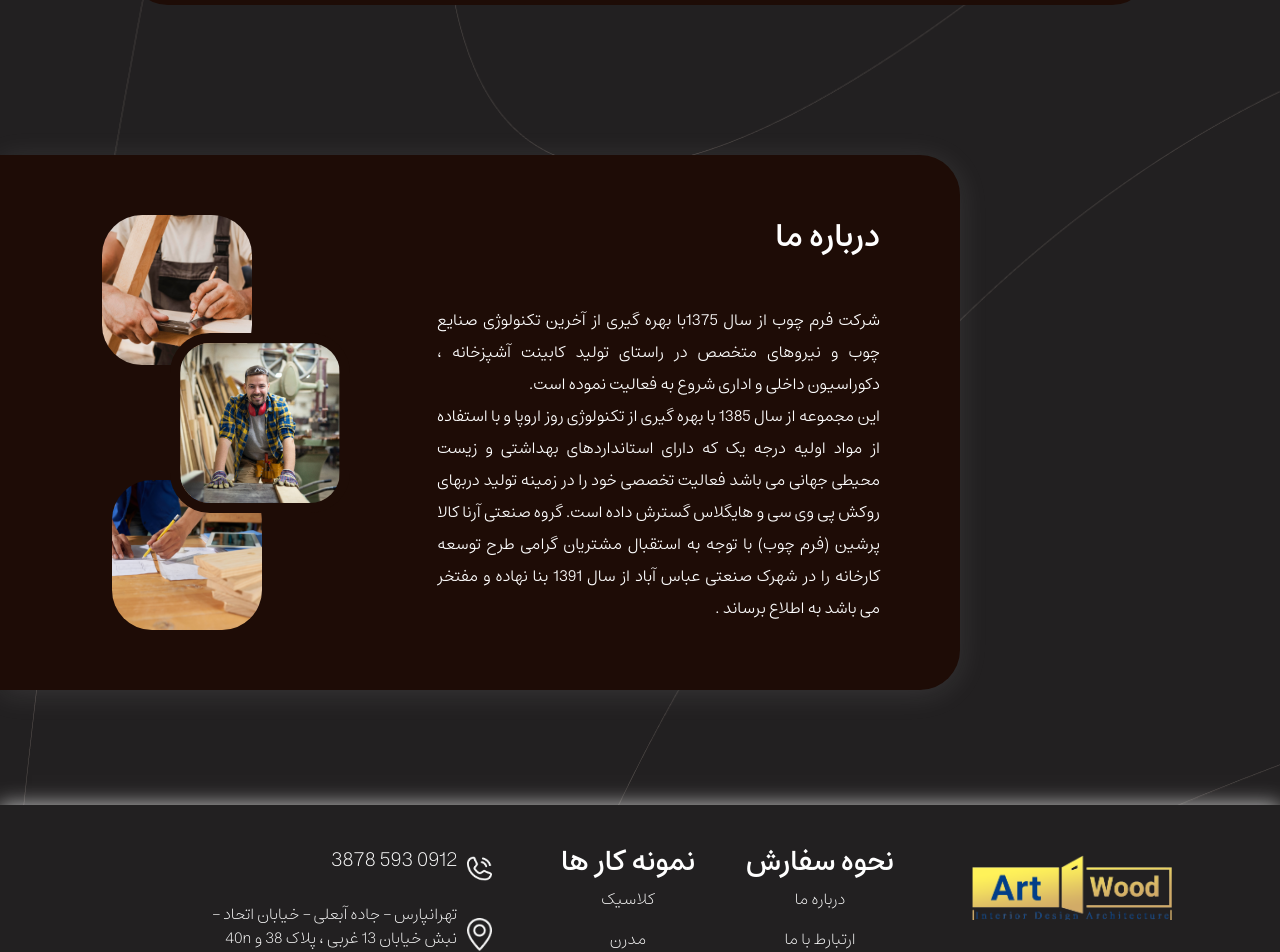
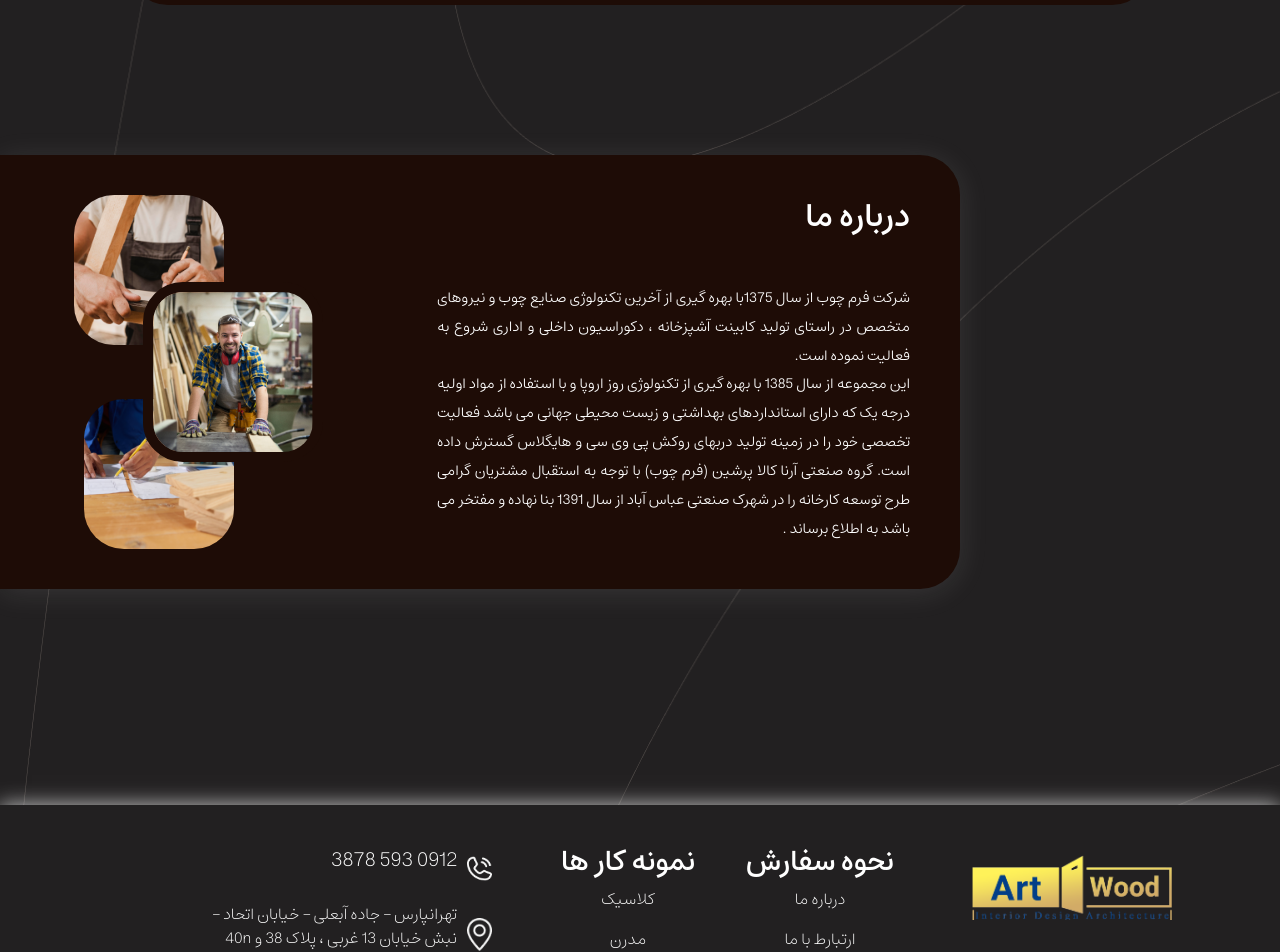
Before and after one commit to Mohammad-PanahiNik/Art-wood, a React (Create React App) app in the folder art-wood/: page / in a window 1280 px wide. Shown: the part 3628-4580 px from the top of the page. Built offline with nearby package versions, Linux system fonts and the light colour scheme.

Commit message:
set responsive for about us section

```diff
--- a/art-wood/src/Components/AboutUs/about-us.css
+++ b/art-wood/src/Components/AboutUs/about-us.css
@@ -1,6 +1,6 @@
 
 .about-us{
-    width: 75%;
+    width: 1100px;
     display: flex;
     justify-content: space-between;
     background-color: #1E0C06;
@@ -8,7 +8,7 @@
     position: absolute;
     top: auto;
     left: 0;
-    padding: 50px;
+    padding:30px 50px;
     margin-top: 150px;
     border-top-right-radius: 40px;
     border-bottom-right-radius: 40px;
@@ -19,11 +19,11 @@ z-index: -1;
 }
 .about-us-text{
     width: 55%;
-    padding-right: 30px;
 }
 .about-us-text p{
     margin-top: 35px;
     text-align: justify;
+    font-size: .9em;
 }
 .about-imgs{
     width: 150px;
@@ -41,16 +41,71 @@ z-index: -1;
     height: 180px;
     top: 50%;
     transform: translateY(-50%);
-    left: 35%;
+    left: 27%;
     border: 10px solid #1E0C06;
 }
 .about-img2{
     position: absolute;
     top: 10px;
-    left: 15%;
+    left: 7%;
 }
 .about-img3{
     position: absolute;
     bottom: 10px;
-    left: 18%;
+    left: 10%;
 }
+@media screen and (max-width: 1400px) {
+    .about-us{
+        width: 75%;
+    }
+    .about-us-img{
+        width: 58%;
+        height: 110vh;
+    }
+}
+@media screen and (max-width: 1000px) {
+    .about-us{
+        width: 90%;
+    }
+}
+@media screen and (max-width: 800px) {
+    .about-us{
+        padding:40px 50px;
+        position: unset;
+        margin: auto;
+        text-align: center;
+        margin-top: 80px;
+        border-radius: 40px;
+    }
+    .footer{
+        margin-top: 150px;
+    }
+    .about-us-text{
+        width: 100%;
+        border: none;
+        padding-left: 0;
+    }
+    .about-us-text h1{
+        font-size: 1.5em ;
+    }
+    .about-us-text p{
+        margin-top: 20px;
+        font-size: .9em ;
+        text-align: center;
+    }
+    .about-us-text button{
+        margin-top: 25px;
+        font-size: .9em;
+    }
+    .about-us-imgs{
+        display: none;
+    }
+}
+@media screen and (max-width: 400px) {
+    .about-us{
+        padding: 35px;
+    }
+    .br-about{
+        display: none;
+    }
+}
--- a/art-wood/src/Components/AboutUs/about-us.jsx
+++ b/art-wood/src/Components/AboutUs/about-us.jsx
@@ -9,7 +9,7 @@ const AboutUs =()=>{
         <div className="about-us">
             <div className="about-us-text">
                 <h1 className="lh-lg h2 zi-1">درباره ما</h1>
-                <p className="lh-lg leady fw-light zi-1">شرکت فرم چوب از سال 1375با بهره گیری از آخرین تکنولوژی صنایع چوب و نیروهای متخصص در راستای تولید کابینت آشپزخانه ، دکوراسیون داخلی و اداری شروع به فعالیت نموده است.<br/>این مجموعه از سال 1385 با بهره گیری از تکنولوژی روز اروپا و با استفاده از مواد اولیه درجه یک که دارای استانداردهای بهداشتی و زیست محیطی جهانی می باشد فعالیت تخصصی خود را در زمینه تولید دربهای روکش پی وی سی و هایگلاس گسترش داده است. گروه صنعتی آرنا کالا پرشین (فرم چوب) با توجه به استقبال مشتریان گرامی طرح توسعه کارخانه را در شهرک صنعتی عباس آباد از سال 1391 بنا نهاده و مفتخر می باشد به اطلاع برساند .</p>
+                <p className="lh-lg leady fw-light zi-1">شرکت فرم چوب از سال 1375با بهره گیری از آخرین تکنولوژی صنایع چوب و نیروهای متخصص در راستای تولید کابینت آشپزخانه ، دکوراسیون داخلی و اداری شروع به فعالیت نموده است.<br className="br-about"/>این مجموعه از سال 1385 با بهره گیری از تکنولوژی روز اروپا و با استفاده از مواد اولیه درجه یک که دارای استانداردهای بهداشتی و زیست محیطی جهانی می باشد فعالیت تخصصی خود را در زمینه تولید دربهای روکش پی وی سی و هایگلاس گسترش داده است. گروه صنعتی آرنا کالا پرشین (فرم چوب) با توجه به استقبال مشتریان گرامی طرح توسعه کارخانه را در شهرک صنعتی عباس آباد از سال 1391 بنا نهاده و مفتخر می باشد به اطلاع برساند .</p>
             </div>
             <div className="about-us-imgs">
                 <img src={about1} alt="" className="about-imgs about-img2"/>
--- a/art-wood/src/Components/Introduction/introduction.css
+++ b/art-wood/src/Components/Introduction/introduction.css
@@ -132,15 +132,16 @@
         padding-left: 0;
     }
     .introduction-text h1{
-        font-size: 1.6em !important;
+        font-size: 1.5em ;
     }
     .introduction-text p{
         margin-top: 20px;
-        font-size: .1em !important;
+        font-size: .9em ;
         text-align: center;
     }
     .introduction-text button{
-        margin-top: 30px;
+        margin-top: 25px;
+        font-size: .9em;
     }
     .introduction-imgs{
         display: none;
```
